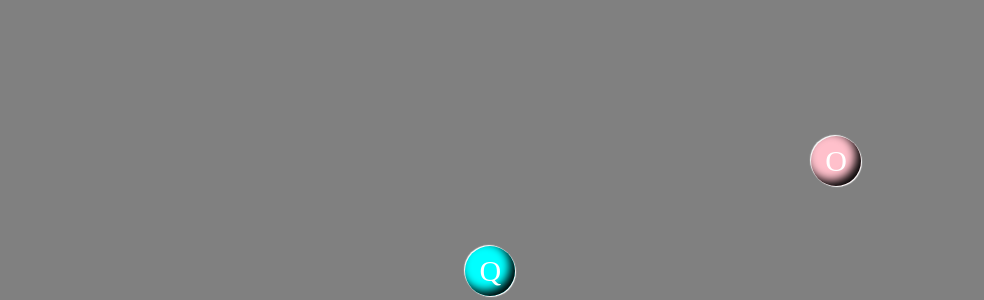
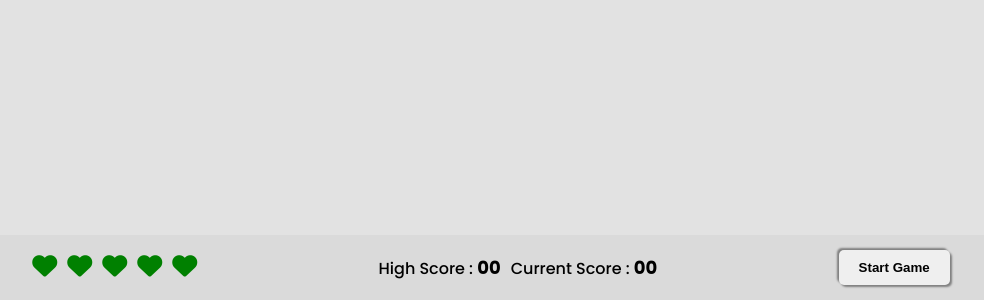
Before and after one commit to Vinay-Pratap-Singh/Bubble-Game, a plain HTML site: page index.html in a window 1280 px wide. Shown: the part 500-800 px from the top of the page, without its empty margins (149-1133 px from the left). Drawn offline with Linux system fonts and the light colour scheme.

Commit message:
added button to control game

```diff
--- a/index.html
+++ b/index.html
@@ -6,9 +6,36 @@
     <meta name="viewport" content="width=device-width, initial-scale=1.0">
     <title>Bubble Game</title>
 
+    <!-- adding the google font cdn link -->
+    <link rel="preconnect" href="https://fonts.googleapis.com"><link rel="preconnect" href="https://fonts.gstatic.com" crossorigin><link href="https://fonts.googleapis.com/css2?family=Poppins:wght@200;300;400;500;600;700;800;900&display=swap" rel="stylesheet">
+
+    <!-- adding the font awesome cdn link -->
+    <link rel="stylesheet" href="https://cdnjs.cloudflare.com/ajax/libs/font-awesome/6.2.1/css/all.min.css" integrity="sha512-MV7K8+y+gLIBoVD59lQIYicR65iaqukzvf/nwasF0nqhPay5w/9lJmVM2hMDcnK1OnMGCdVK+iQrJ7lzPJQd1w==" crossorigin="anonymous" referrerpolicy="no-referrer" />
+
     <link rel="stylesheet" href="./style.css">
 </head>
 
-<body></body>
+<body>
+    <!-- for displaying the score and life -->
+    <div id="container">
+        <!-- for holding the life -->
+        <ul>
+            <li><i class="fa-solid fa-heart"></i></li>
+            <li><i class="fa-solid fa-heart"></i></li>
+            <li><i class="fa-solid fa-heart"></i></li>
+            <li><i class="fa-solid fa-heart"></i></li>
+            <li><i class="fa-solid fa-heart"></i></li>
+        </ul>
+
+        <!-- for displaying the current and high score -->
+        <div id="scoreCard">
+            <div>High Score : <span id="highScore">00</span></div>
+            <div>Current Score : <span id="score">00</span></div>
+        </div>
+
+        <!-- for control button to play game -->
+        <button id="gameBtn">Start Game</button>
+    </div>
+</body>
 <script src="./script.js"></script>
 </html>
--- a/script.js
+++ b/script.js
@@ -66,9 +66,23 @@ const bubbleColors = [
 // getting the the bubbles from dom
 let myBubbles = [];
 
-let score = 0;
+// for storing and displaying score and high score
+const score = document.getElementById("score");
+const highScore = document.getElementById("highScore");
+let currentHighScore = localStorage.getItem("highScore") || 0;
+let currentScore = 0;
 
 let missBubble = 0;
+
+// for removing the click event listener from the window
+let eventListnerController;
+
+// for removing the game loop
+let myLoop;
+
+let heart = document.querySelectorAll(".fa-heart");
+// converting heart node list to array
+heart = Array.from(heart);
 
 // function for creating the bubble
 const createBubble = () => {
@@ -131,12 +145,42 @@ const gameLoop = () => {
   if (difference > 1000 / frameRate) {
     startTime = currentTime;
     createBubble();
+    endGame();
   }
-  window.requestAnimationFrame(gameLoop);
+  myLoop = window.requestAnimationFrame(gameLoop);
 };
 
-// running the game loop
-gameLoop();
+// function to start the game
+const startGame = (event) => {
+  const text = event.target.innerText;
 
-// function for adding the window event listner for user key input
-window.addEventListener("keyup", burstBubble);
+  // if text is start game
+  if (text === "Start Game") {
+    // function for adding the window event listner for user key input
+    eventListnerController = window.addEventListener("keyup", burstBubble);
+
+    // changing the game button text to restart game
+    gameBtn.innerText = "Restart Game";
+
+    // starting the game loop
+    gameLoop();
+  } else if (text === "Restart Game") {
+    window.location.reload();
+  }
+};
+
+const endGame = () => {
+  // checking that the game is over or not
+  if (missBubble > 5) {
+    window.cancelAnimationFrame(myLoop);
+    window.removeEventListener("click", burstBubble);
+  }
+
+  // marking red for lost life
+  for (let i = 0; i < missBubble; i++) {
+    heart[i].style.color = "red";
+  }
+};
+
+const gameBtn = document.getElementById("gameBtn");
+gameBtn.addEventListener("click", startGame);
--- a/style.css
+++ b/style.css
@@ -10,7 +10,8 @@ body{
   height: 100vh;
   width: 100vw;
   overflow: hidden;
-  background-color: gray;
+  background-color: rgb(226, 226, 226);
+  font-family: 'Poppins', sans-serif;
 }
 
 .bubble {
@@ -34,3 +35,60 @@ body{
     bottom: 100%;
   }
 }
+
+#container{
+  display: flex;
+  align-items: center;
+  justify-content: space-evenly;
+  position: absolute;
+  bottom: 0;
+  z-index: 10;
+  width: 100%;
+  padding: 15px 0;
+  background-color: rgb(218, 218, 218);
+}
+
+li{
+  list-style: none;
+}
+
+#container ul{
+  display: flex ;
+  align-items: center;
+  gap: 10px;
+}
+
+.fa-heart{
+  font-size: 25px;
+  color: green;
+}
+
+#scoreCard{
+  display: flex;
+  align-items: center;
+  gap: 10px;
+}
+
+#scoreCard div{
+  font-weight: 500;
+  font-size: 16px;
+}
+
+#scoreCard div span{
+  font-weight: 700;
+  font-size: 18px;
+}
+
+#gameBtn{
+  padding: 10px 20px;
+  font-weight: 700;
+  border: none;
+  border-radius: 5px;
+  cursor: pointer;
+  box-shadow: 2px 2px 2px gray,-2px -2px 2px gray;
+  transition: all 0.3s ease-in-out;
+}
+
+#gameBtn:hover{
+  scale: 1.1;
+}
```
